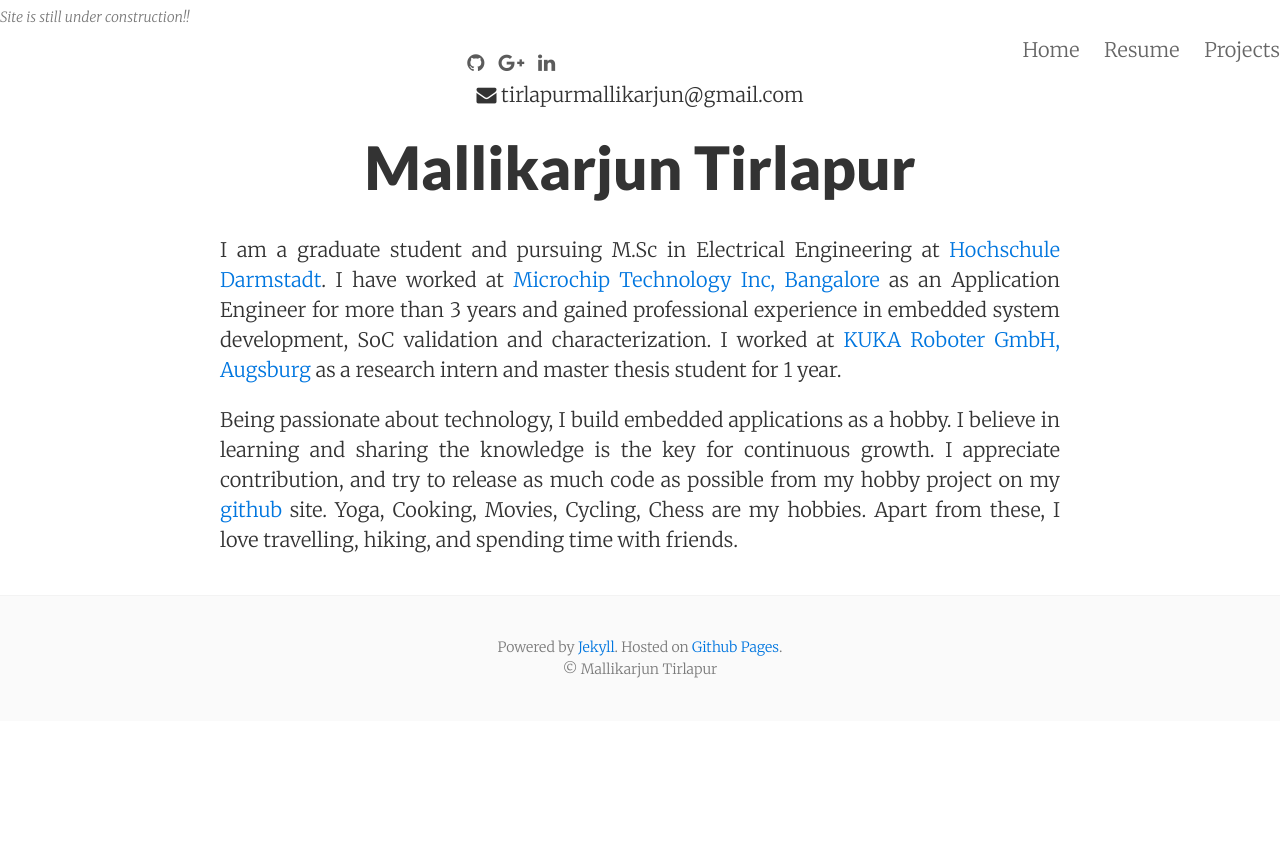
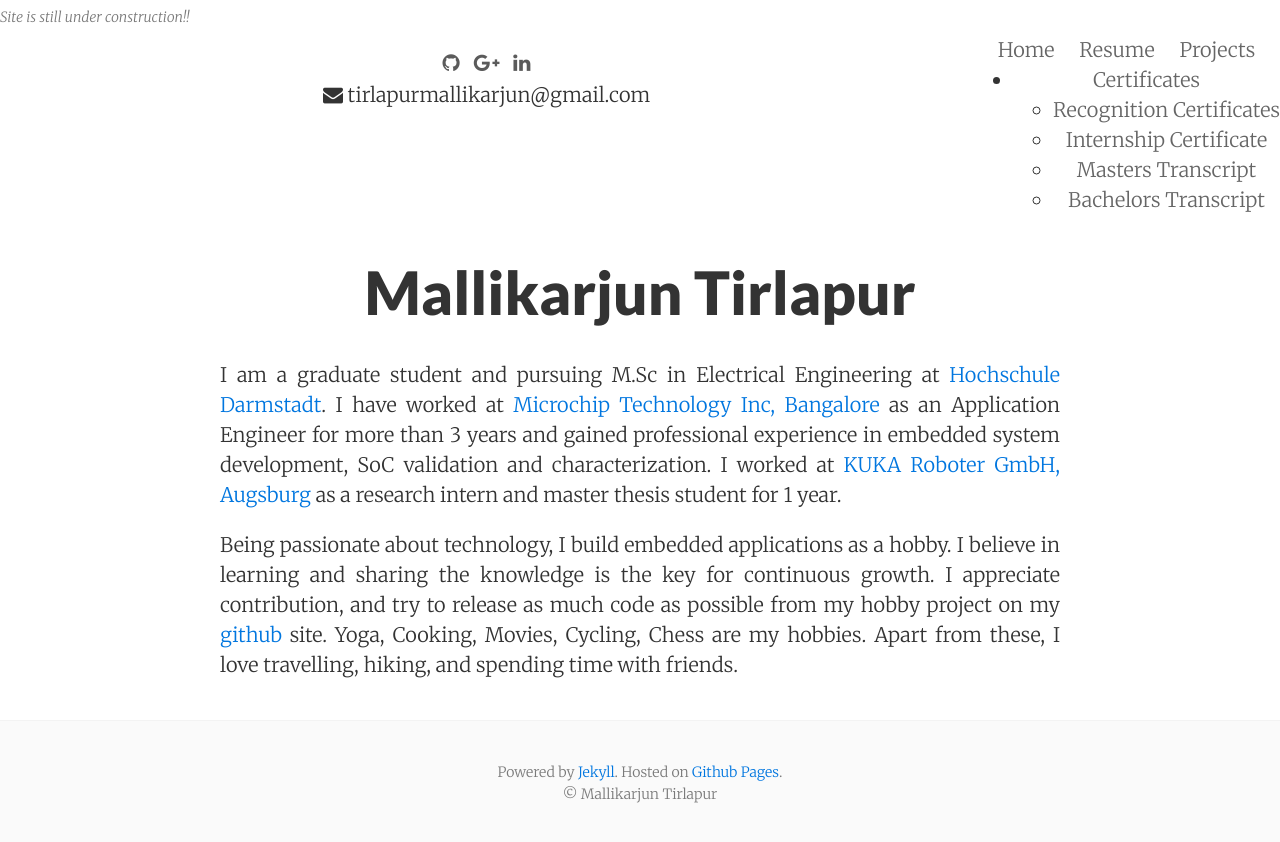
Before and after one commit to MallikarjunTirlapur/MallikarjunTirlapur.github.io, a Jekyll site: the page built from index.html, in a window 1280 px wide. Shown: the top 842 px of the page. Built offline with Jekyll 4.4.1, drawn with Linux system fonts in a browser that asks for light colours; nearby versions of some CDN libraries.

Commit message:
updated certificates

```diff
--- a/_includes/header.html
+++ b/_includes/header.html
@@ -6,6 +6,16 @@
         <a href="https://mallikarjuntirlapur.github.io/">Home </a>
         <a href="https://mallikarjuntirlapur.github.io/assets/Tirlapur_Mallikarjun_CV.pdf">Resume </a>
         <a href="https://mallikarjuntirlapur.github.io/projects/">Projects</a>
+        <ul>
+        <li><a href="#">Certificates</a>
+			<ul>
+				<li><a href="https://mallikarjuntirlapur.github.io/assets/recognition_certificates.pdf">Recognition Certificates</a></li>
+				<li><a href="https://mallikarjuntirlapur.github.io/assets/internship_certificate.pdf">Internship Certificate</a></li>
+				<li><a href="https://mallikarjuntirlapur.github.io/assets/masters_transcript.pdf">Masters Transcript</a></li>
+				<li><a href="https://mallikarjuntirlapur.github.io/assets/bachelors_transcript.pdf">Bachelors Transcript</a></li>
+			</ul>
+		</li>
+		</ul>
     </nav>
 <div class="social-icons">
   <div class="left">
```
